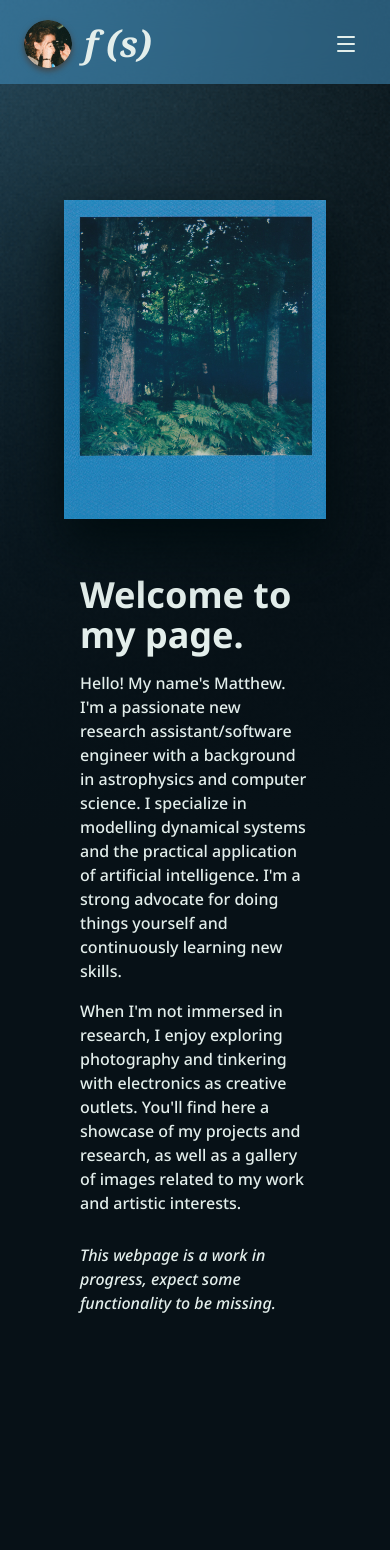
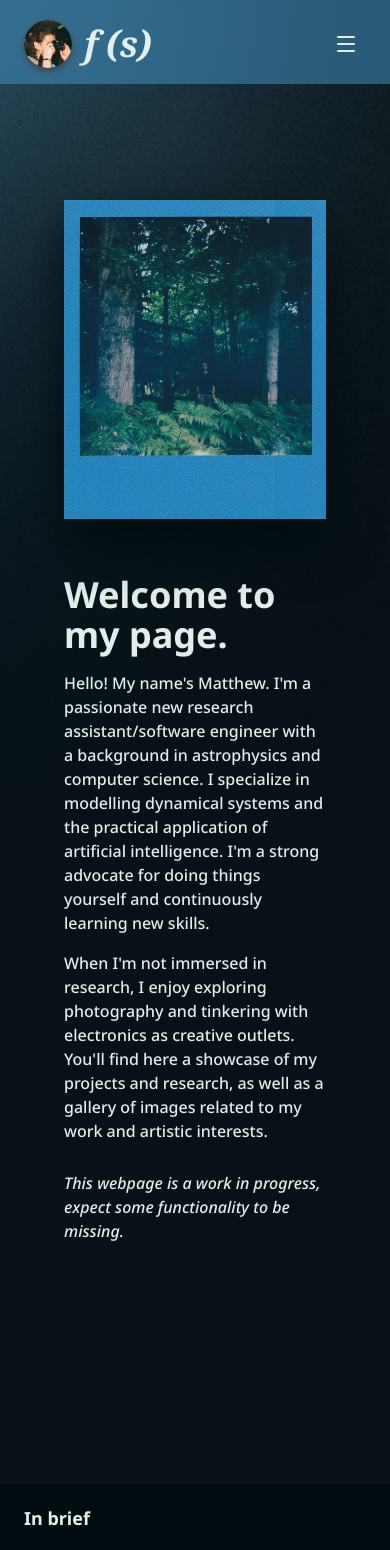
Before and after one commit to fourthstanza/fourthstanza.github.io, a React (Vite) app: page /#/fr/about in a window 390 px wide. Shown: the top 1550 px of the page. Built offline with nearby package versions, Linux system fonts and the light colour scheme.

Commit message:
styling changes to navbar and about page

```diff
--- a/src/layout/navbar.tsx
+++ b/src/layout/navbar.tsx
@@ -55,7 +55,7 @@ export const Navbar = () => {
 
         {/* Mobile Menu*/}
         {(isMobileMenuOpen || isClosing) && (
-        <div className={`md:hidden glass my-4 ${isClosing ? "animate-fade-out" : "animate-fade-in"}`}
+        <div className={`md:hidden glass my-4 outline-2 outline-white/60 ${isClosing ? "animate-fade-out" : "animate-fade-in"}`}
             onAnimationEnd={() => {
                 if (isClosing) {
                     setIsClosing(false);
--- a/src/sections/about.tsx
+++ b/src/sections/about.tsx
@@ -15,7 +15,7 @@ export const About = () => {
                         <img src={aboutImage} alt="About Image" className="w-full h-auto drop-shadow-2xl drop-shadow-footer-background hover:drop-shadow-2xl hover:drop-shadow-background-middle/30" />
                     </div>
                     {/*text*/}
-                    <div className="px-4 py-10">
+                    <div className="md:px-4 py-10">
                         <h2 className="text-4xl font-bold mb-4 text-text">Welcome to my page.</h2>
                         <p className="mb-4 md:text-xl font-medium text-text">
                             Hello! My name's Matthew. I'm a passionate new research assistant/software engineer with a background in astrophysics and computer science. I specialize in modelling dynamical systems and the practical application of artificial intelligence.
```
